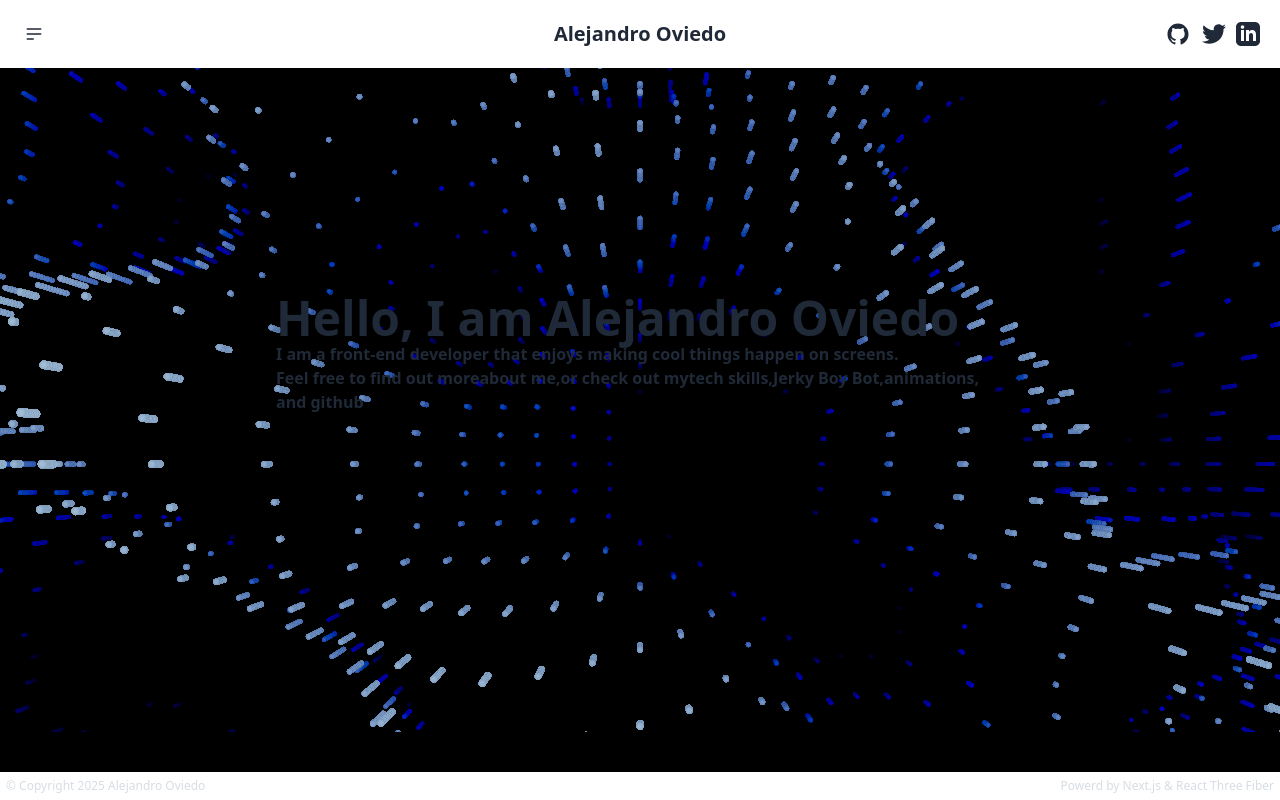
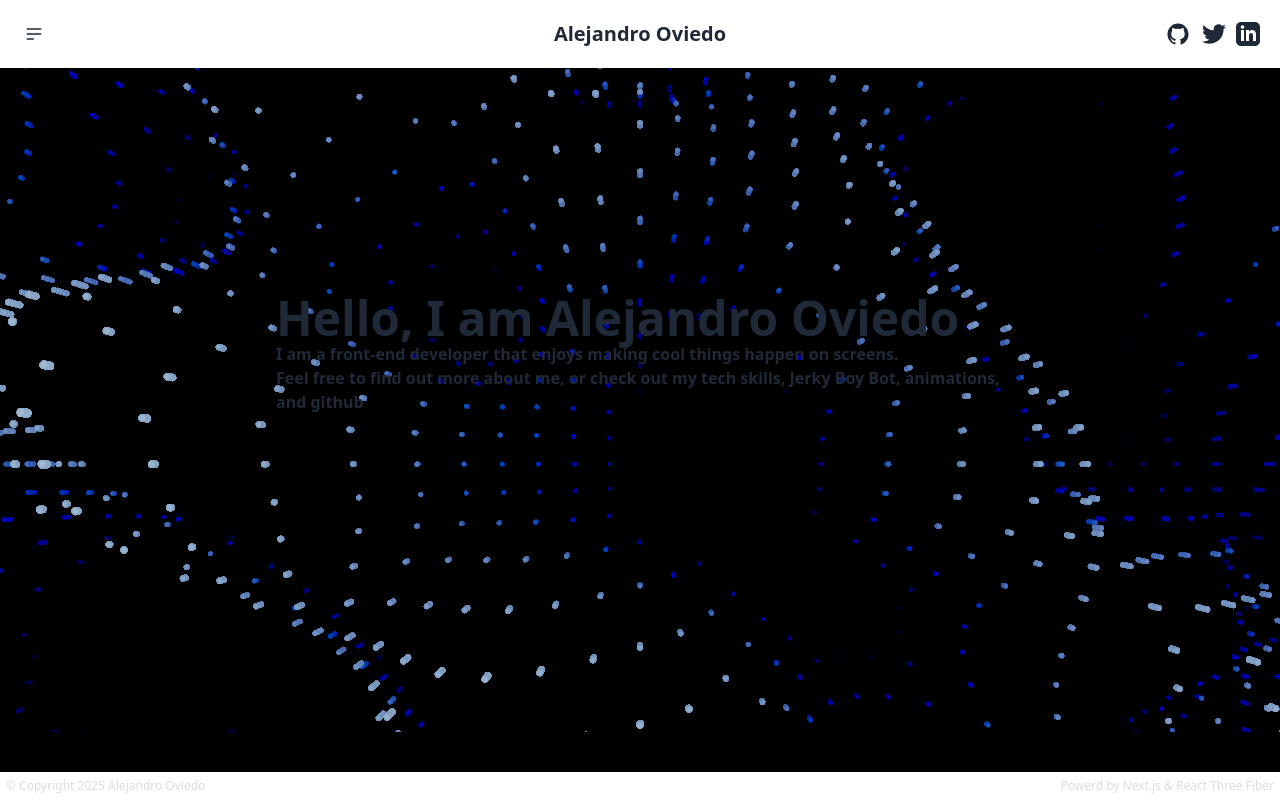
Before and after one commit to alexoviedo999/my-personal-website-2025, a Next.js app: page / in a window 1280 px wide. Built offline with nearby package versions, Linux system fonts and the light colour scheme.

Commit message:
fixing layout of landing page

```diff
--- a/app/page.tsx
+++ b/app/page.tsx
@@ -26,7 +26,7 @@ export default function Page() {
             </Suspense>
           </ViewLoader>
         </div>
-        <div className='relative z-10 mx-auto flex w-full flex-col flex-wrap items-center md:flex-row'>
+        <div className='pointer-events-none relative z-10 mx-auto flex w-full flex-col flex-wrap items-center md:flex-row'>
           <div className='hero min-h-[70vh]'>
             <div className='hero-content text-center'>
               <div className='max-w-3xl'>
@@ -39,29 +39,29 @@ export default function Page() {
                     <br />
                     Feel free to find out more
                     <span>
-                      <Link href='/about' className='link-hover border-none'>
-                        about me,
+                      <Link href='/about' className='link-hover pointer-events-auto border-none font-black'>
+                        &nbsp;about me,
                       </Link>
                     </span>
-                    or check out my
+                    &nbsp;or check out my
                     <span>
-                      <Link href='/skills' className='link-hover border-none'>
-                        tech skills,
+                      <Link href='/skills' className='link-hover border-none font-black'>
+                        &nbsp;tech skills,
                       </Link>
                     </span>
                     <span>
-                      <Link href='/chatbot' className='link-hover border-none'>
-                        Jerky Boy Bot,
+                      <Link href='/chatbot' className='link-hover border-none font-black'>
+                        &nbsp;Jerky Boy Bot,
                       </Link>
                     </span>
                     <span>
-                      <Link href='/animations' className='link-hover border-none'>
-                        animations,
+                      <Link href='/animations' className='link-hover border-none font-black'>
+                        &nbsp;animations,
                       </Link>
                     </span>
                     <span> and </span>
                     <span>
-                      <Link href='https://github.com/alexoviedo999' className='link-hover border-none'>
+                      <Link href='https://github.com/alexoviedo999' className='link-hover border-none font-black'>
                         github
                       </Link>
                     </span>
```
